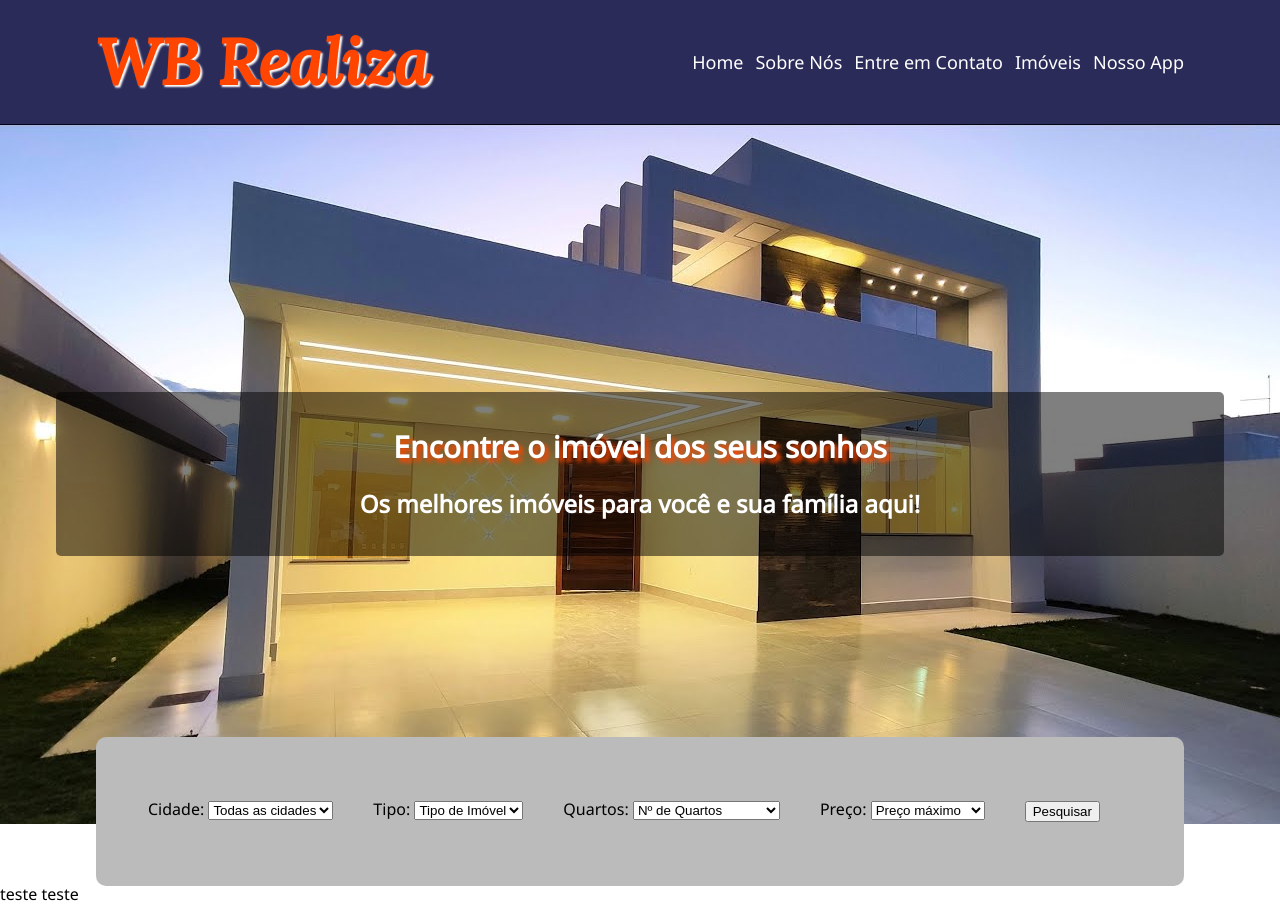
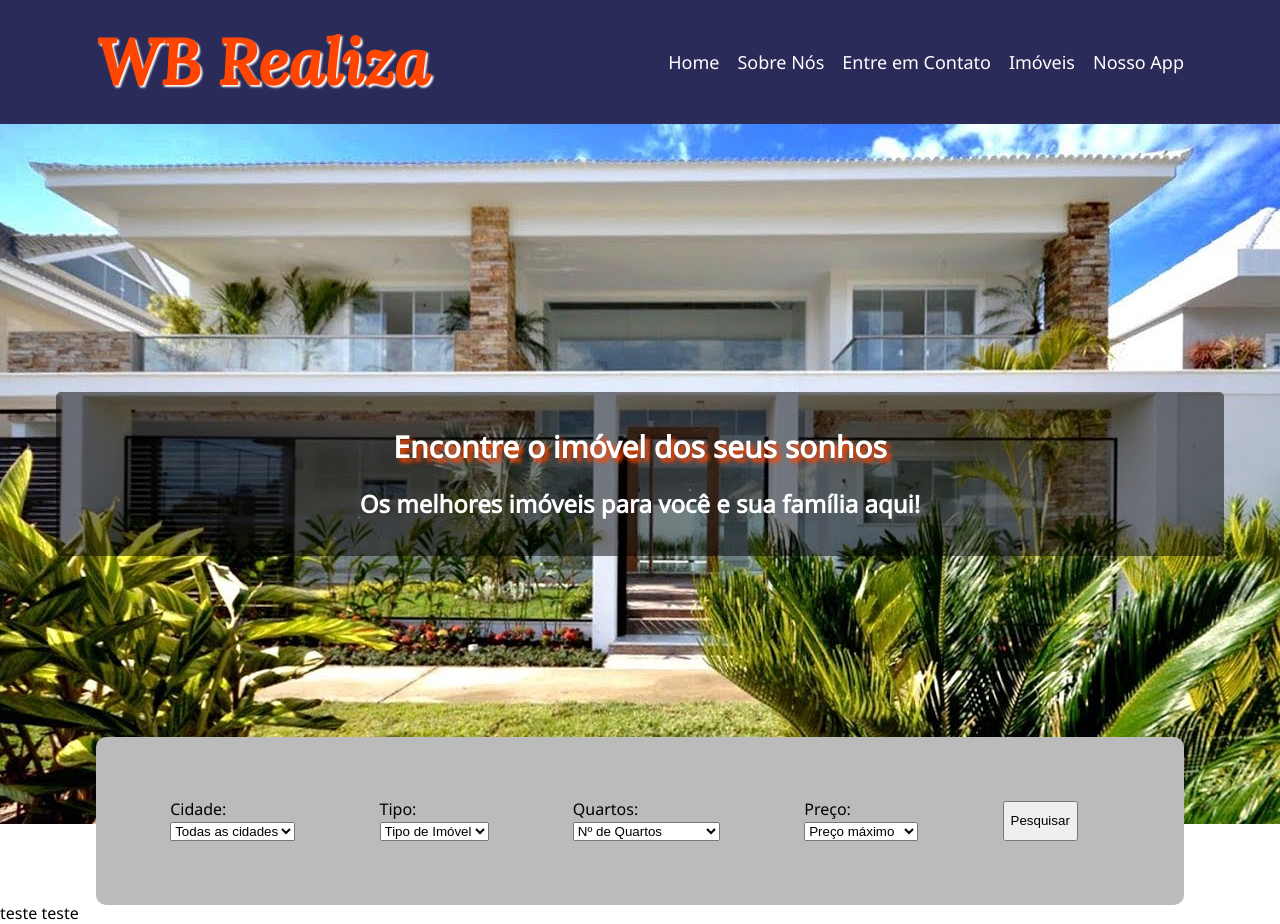
Before and after one commit to RafaelAguiarRodrigues/Layout-WB, a plain HTML site: page index.html in a window 1280 px wide. Drawn offline with Linux system fonts and the light colour scheme.

Commit message:
mudança de imagem

```diff
--- a/ASSETS/CSS/Apresentacao/secao-apresentacao.css
+++ b/ASSETS/CSS/Apresentacao/secao-apresentacao.css
@@ -1,5 +1,5 @@
 .secaoApresentacao {
-    background: url(../../IMG/casamoderna.jpg);
+    background: url(../../IMG/casacabecalho.jpg);
     background-repeat: no-repeat;
     background-size: cover;
     height: 700px;
--- a/ASSETS/CSS/Cabecalho/cabecalho-item.css
+++ b/ASSETS/CSS/Cabecalho/cabecalho-item.css
@@ -1,7 +1,7 @@
 .cabecalho__item {
-    color: #ffffff;
+    color: var(--branco);
     font-size: 18px;
-    margin-left: 12px;
+    margin-left: 1em;
     text-decoration: none;
     display: block;
 }
--- a/ASSETS/CSS/Formulario/form.css
+++ b/ASSETS/CSS/Formulario/form.css
@@ -1,5 +1,5 @@
 .form {
-    background: #BBBBBB;
+    background: var(--bg-form);
     border-radius: 10px;
     padding: 2em;
 }
--- a/ASSETS/CSS/normalize.css
+++ b/ASSETS/CSS/normalize.css
@@ -3,6 +3,8 @@
     --branco: #FFFFFF;
     --laranja: orangered;
     --preto: #000000;
+
+    --bg-form: #BBBBBB;
 }
 
 body {
--- a/index.html
+++ b/index.html
@@ -23,6 +23,7 @@
     <link href="./ASSETS/CSS/Apresentacao/secao-apresentacao-subtitulo.css" rel="stylesheet">
     <link href="./ASSETS/CSS/Formulario/form.css" rel="stylesheet">
     <link href="./ASSETS/CSS/Formulario/form-campo.css" rel="stylesheet">
+    <link href="./ASSETS/CSS/Formulario/form-itens-label.css" rel="stylesheet">
 </head>
 
 <body>
@@ -52,7 +53,7 @@
                 <form class="form">
                     <div class="form__campo">
                         <div class="form__itens">
-                            <label for="cidade">Cidade:</label>
+                            <label class="form__itens--label">Cidade:</label>
                             <select name="cidade">
                                 <option selected>Todas as cidades</option>
                                 <option>Ceilândia</option>
@@ -61,7 +62,7 @@
                             </select>
                         </div>
                         <div class="form__itens">
-                            <label for="tipo">Tipo:</label>
+                            <label class="form__itens--label">Tipo:</label>
                             <select name="tipo">
                                 <option selected disabled>Tipo de Imóvel</option>
                                 <option>Casa</option>
@@ -71,7 +72,7 @@
                             </select>
                         </div>
                         <div class="form__itens">
-                            <label for="quartos">Quartos:</label>
+                            <label class="form__itens--label">Quartos:</label>
                             <select name="quartos">
                                 <option selected disabled>Nº de Quartos</option>
                                 <option>1</option>
@@ -82,7 +83,7 @@
                             </select>
                         </div>
                         <div class="form__itens">
-                            <label for="preco">Preço:</label>
+                            <label class="form__itens--label">Preço:</label>
                             <select name="tipo">
                                 <option selected disabled>Preço máximo</option>
                                 <option>5000</option>
```
Also changed, not shown: ASSETS/IMG/casacabecalho.jpg (added), ASSETS/IMG/casamoderna.jpg (deleted), ASSETS/IMG/imagemexemplo.jpeg (deleted).
